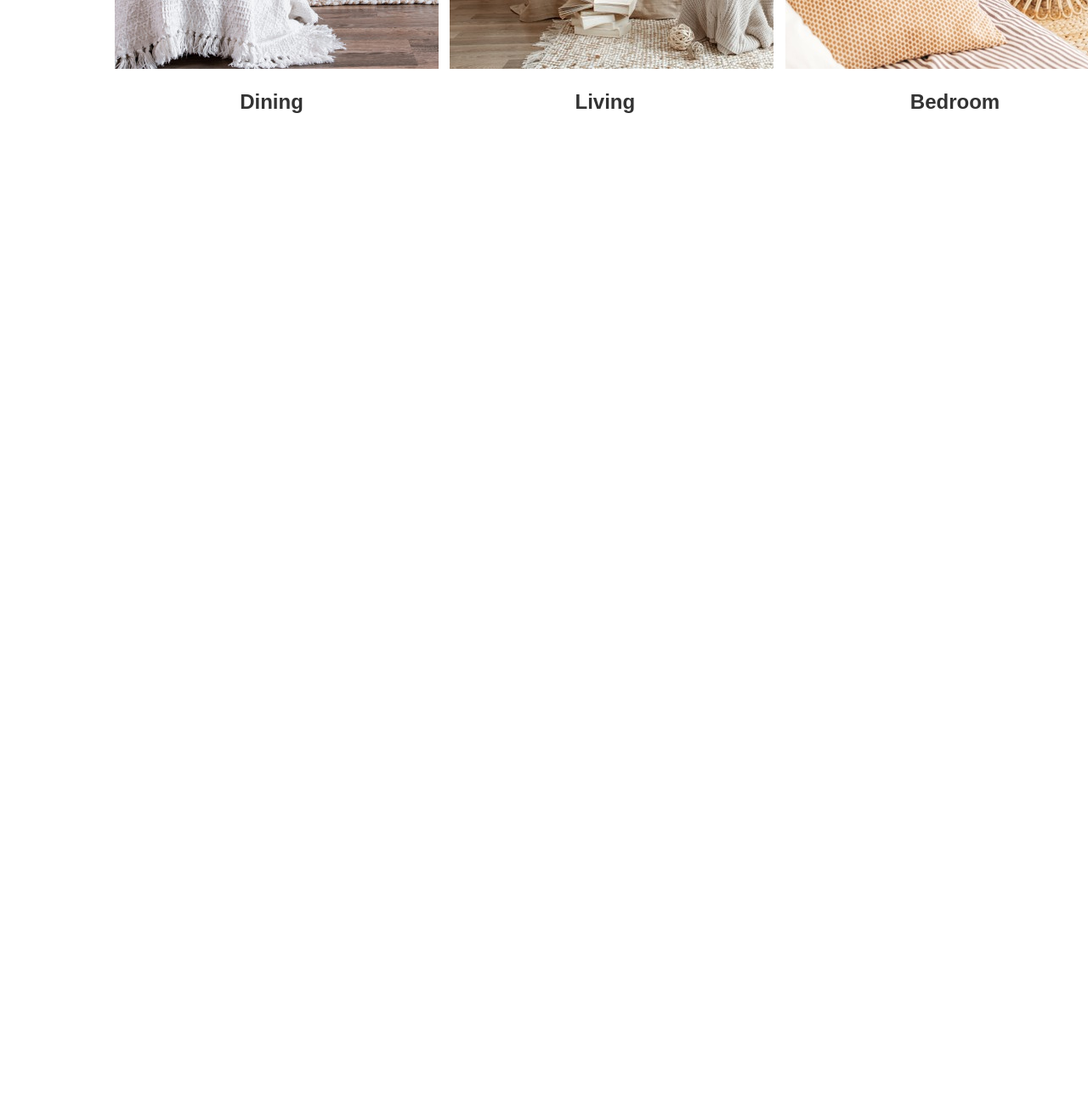
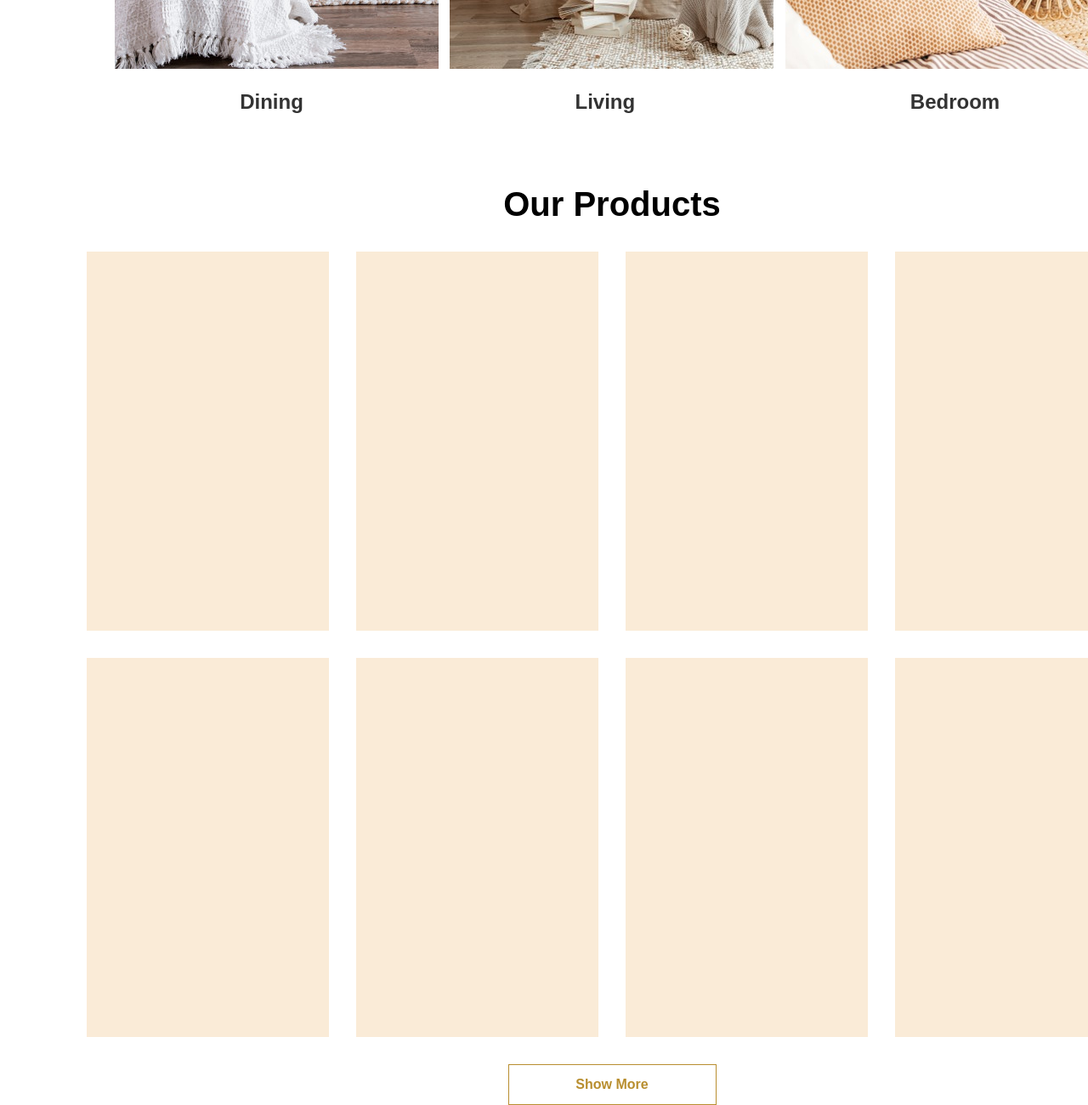
Before and after one commit to DinhLong369/Furniro, a plain HTML site: page index.html in a window 1280 px wide. Shown: the part 1341-2641 px from the top of the page at 85% size. Before the commit the page ends 1557 px from the top, so only its background shows below. Drawn offline with Linux system fonts and the light colour scheme.

Commit message:
update product

```diff
--- a/assets/css/style.css
+++ b/assets/css/style.css
@@ -117,7 +117,7 @@ i{
 /* ==============end header================ */
 
 /* ==============start Browse The Range================ */
-/* ==============end Browse The Range================ */
+
 #range{
     display: flex;
     justify-content: center;
@@ -185,3 +185,56 @@ i{
     right: 155px;
     bottom: 0px;
 }
+/* ==============end Browse The Range================ */
+
+/* ==============start product================ */
+
+/* ==============end product================== */
+#product{
+    display: flex;
+    justify-content: center;
+    align-items: center;
+    /* margin-top: 56px; */
+    width: 1440px;
+}
+.container-product{
+    width: 1236px;
+    height: 1084px;
+    display: flex;
+    justify-content: center;
+    align-items: center;
+    flex-direction: column;
+}
+.title-product{
+    width: 269px;
+    height: 48px;
+    margin-bottom: 32px;
+    font-size: 40px;
+    font-weight: 700;
+    line-height: 120%;
+}
+.title-product p{
+
+    text-align: center;
+}
+.content-product{
+    display: grid;
+    grid-template-columns: repeat(4, 1fr);
+    grid-gap: 32px;
+}
+.item-product{
+    width: 285px;
+    height: 446px;
+    background-color: antiquewhite;
+}
+.btn-product button{
+    width: 245px;
+    height: 48px;
+    border: 1px #B88E2F solid;
+    background-color: #FFFFFF;
+    font-size: 16px;
+    font-weight: 600;
+    line-height: 150%;
+    color: #B88E2F;
+    margin-top: 32px;
+}
--- a/index.html
+++ b/index.html
@@ -64,5 +64,41 @@
             </div>
         </div>
     </div>
+    <div id="product">
+        <div class="container-product">
+            <div class="title-product">
+                <p>Our Products</p>
+            </div>
+
+            <div class="content-product">
+                <div class="item-product">
+                    <div class="card-product"></div>
+                </div>
+                <div class="item-product">
+                    <div class="card-product"></div>
+                </div><div class="item-product">
+                    <div class="card-product"></div>
+                </div>
+                <div class="item-product">
+                    <div class="card-product"></div>
+                </div>
+                <div class="item-product">
+                    <div class="card-product"></div>
+                </div>
+                <div class="item-product">
+                    <div class="card-product"></div>
+                </div>
+                <div class="item-product">
+                    <div class="card-product"></div>
+                </div>
+                <div class="item-product">
+                    <div class="card-product"></div>
+                </div>
+            </div>
+            <div class="btn-product">
+                <button>Show More</button>
+            </div>
+        </div>
+    </div>
 </body>
 </html>
```
Also changed, not shown: assets/img/product/product1.png (added), assets/img/product/product2.png (added), assets/img/product/product3.png (added), assets/img/product/product4.jpg (added), assets/img/product/product5.png (added), assets/img/product/product6.png (added), assets/img/product/product7.jpg (added), assets/img/product/product8.jpg (added).
